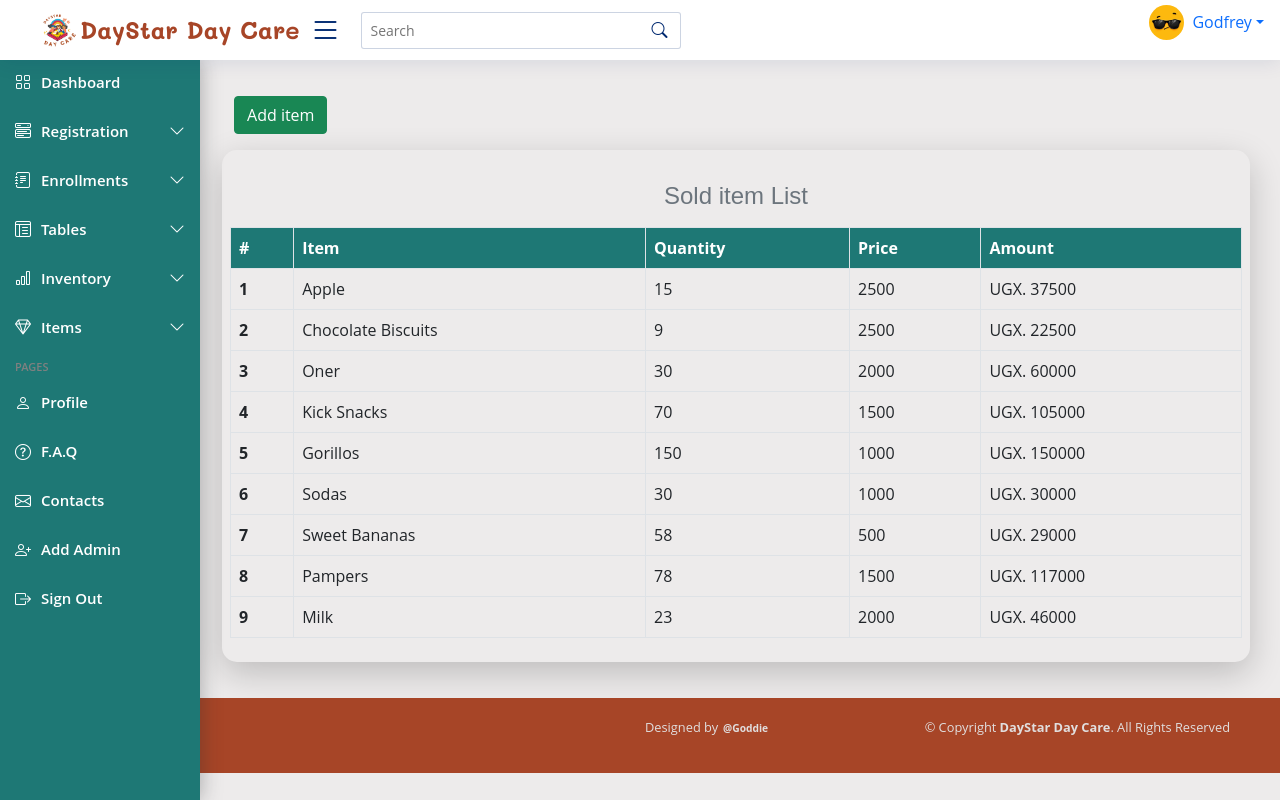
After one commit to Goddie-Owiny/final_dayCare, a Django app: page /supply/ in a window 1280 px wide. The commit adds this page. Run offline with Django 5.2, Linux system fonts and the light colour scheme; a user stored in the database is signed in; some libraries are stand-ins or nearby versions.

Commit message:
Added the supply form, its style, model and styled the landing page

```diff
--- a/dayStar/dayStar/settings.py
+++ b/dayStar/dayStar/settings.py
@@ -119,8 +119,10 @@ USE_TZ = True
 # Static files (CSS, JavaScript, Images)
 # https://docs.djangoproject.com/en/5.0/howto/static-files/
 
-STATIC_URL = 'static/'
-print([os.path.join(BASE_DIR, 'dayStarApp/static')])
+STATIC_URL = '/static/'
+STATICFILES_DIRS = (
+    os.path.join(BASE_DIR, "static"),
+)
 
 # Default primary key field type
 # https://docs.djangoproject.com/en/5.0/ref/settings/#default-auto-field
--- a/dayStar/dayStarApp/admin.py
+++ b/dayStar/dayStarApp/admin.py
@@ -5,3 +5,4 @@ from .models import *
 admin.site.register(Period)
 admin.site.register(Baby)
 admin.site.register(Sitter)
+admin.site.register(Sale)
--- a/dayStar/dayStarApp/forms.py
+++ b/dayStar/dayStarApp/forms.py
@@ -13,3 +13,9 @@ class Baby_regForm(ModelForm):
     class Meta:
         model = Baby
         fields = '__all__'
+
+
+class Sales_regForm(ModelForm):
+    class Meta:
+        model = Sale
+        fields = '__all__'
--- a/dayStar/dayStarApp/models.py
+++ b/dayStar/dayStarApp/models.py
@@ -31,3 +31,9 @@ class Baby(models.Model):
     baby_Number = models.IntegerField()
     baby_Bringer = models.CharField(max_length=100)
     parent_Name = models.CharField(max_length=100)
+
+class Sale(models.Model):
+    item = models.CharField(max_length=255, null=True, blank=False)
+    unit_price = models.IntegerField(null=True, blank=False)
+    quantity_sold = models.IntegerField(null=True, default=0, blank=False)
+    amount = models.IntegerField(null=True, blank=True, default=0)
--- a/dayStar/dayStarApp/templates/dayStarApp/base.html
+++ b/dayStar/dayStarApp/templates/dayStarApp/base.html
@@ -183,12 +183,18 @@ rel="stylesheet"
                 <i class="bi bi-bar-chart"></i><span>Inventory</span><i class="bi bi-chevron-down ms-auto"></i>
                 </a>
                 <ul id="charts-nav" class="nav-content collapse " data-bs-parent="#sidebar-nav">
-                <li>
-                    <a href="#">
-                    <i class="bi bi-circle"></i><span>Transactions</span>
-                    </a>
-                </li>
+                  <li>
+                      <a href="#">
+                      <i class="bi bi-circle"></i><span>Payments</span>
+                      </a>
+                  </li>
+                  <li>
+                      <a href="/supply/">
+                      <i class="bi bi-circle"></i><span>Sales</span>
+                      </a>
+                  </li>
                 </ul>
+
             </li><!-- End Charts Nav -->
 
             <li class="nav-item">
--- a/dayStar/dayStarApp/templates/dayStarApp/landing.html
+++ b/dayStar/dayStarApp/templates/dayStarApp/landing.html
@@ -101,9 +101,8 @@
 
       <div id="centered">
         <a href="login/"><button class="btn btn-light login">Login</button></a>
-        <a href="#"
-          ><button class="btn btn-danger signUp">Sign up</button></a
-        >
+        <a href="#"><button class="btn btn-danger signUp">Sign up</button></a>
+      </div>
     </div>
 
     <div class="container bg-white mt-3">
@@ -144,7 +143,6 @@
         </div>
       </div>
     </div>
-    </div>
     <script src="https://cdnjs.cloudflare.com/ajax/libs/popper.js/2.9.2/umd/popper.min.js"></script>
     <script src="https://cdnjs.cloudflare.com/ajax/libs/twitter-bootstrap/5.1.0/js/bootstrap.min.js"></script>
   </body>
--- /dev/null
+++ b/dayStar/dayStarApp/templates/dayStarApp/supply.html
@@ -0,0 +1,147 @@
+{% extends 'dayStarApp/base.html' %} {% load crispy_forms_tags %} {% load static %}
+
+
+{% block content %}
+<main class="main" id="main">
+<div class="container">
+    <!-- Add item Model -->
+    <button
+    type="button" class="btn btn-success mt-3" data-bs-toggle="modal" data-bs-target="#staticBackdrop"
+    >
+      Add item
+    </button>
+    <div
+        class="modal fade"
+        id="staticBackdrop"
+        tabindex="-1"
+        aria-labelledby="staticBackdropLabel"
+        data-bs-keyboard="false"
+        data-bs-backdrop="static"
+        aria-hidden="true">
+
+        <div class="modal-dialog">
+          <div class="modal-content">
+            <div class="modal-header">
+              <h5 class="modal-title text-center" id="exampleModalLabel">Add Sold items</h5>
+              <button
+                type="button"
+                class="btn-close"
+                data-bs-dismiss="modal"
+                aria-label="Close"
+              ></button>
+            </div>
+            <div class="modal-body">
+              <form action="" method="POST">
+                {% if message == None %}
+                  <div class="alert alert-success" role="alert">
+                    {{ message }}
+                  </div>
+                {% else %}
+                  <div class="alert alert-danger" role="alert">
+                    {{ message }}
+                  </div>
+                {% endif %}
+                {% csrf_token %}
+                {{ addSalesForm|crispy }}
+                <button class="btn btn-primary">Add</button>
+              </form>
+            </div>
+            <div class="modal-footer">
+              <button
+              type="button"
+              class="btn btn-danger"
+              data-bs-dismiss="modal"
+              >
+              Cancel
+            </button>
+          </div>
+        </div>
+      </div>
+      </div>
+      </div>
+    <!-- add item modal end -->
+
+    <!-- item table -->
+    <div class="col-lg-12 col-md-12 sitter-table mt-3 p-2">
+      <table class="table table-bordered table-stripped mt-3">
+        <caption class="caption-top text-center"><h4>Sold item List</h4></caption>
+        <thead>
+          <tr>
+            <th scope="col">#</th>
+            <th scope="col">Item</th>
+            <th scope="col">Quantity</th>
+            <th scope="col">Price</th>
+            <th scope="col">Amount</th>
+          </tr>
+        </thead>
+        <tbody>
+          <tr>
+            <th scope="row">1</th>
+            <td>Apple</td>
+            <td>15</td>
+            <td>2500</td>
+            <td>UGX. 37500</td>
+          </tr>
+          <tr>
+            <th scope="row">2</th>
+            <td>Chocolate Biscuits</td>
+            <td>9</td>
+            <td>2500</td>
+            <td>UGX. 22500</td>
+          </tr>
+          <tr>
+            <th scope="row">3</th>
+            <td>Oner</td>
+            <td>30</td>
+            <td>2000</td>
+            <td>UGX. 60000</td>
+          </tr>
+          <tr>
+            <th scope="row">4</th>
+            <td>Kick Snacks</td>
+            <td>70</td>
+            <td>1500</td>
+            <td>UGX. 105000</td>
+          </tr>
+          <tr>
+            <th scope="row">5</th>
+            <td>Gorillos</td>
+            <td>150</td>
+            <td>1000</td>
+            <td>UGX. 150000</td>
+          </tr>
+          <tr>
+            <th scope="row">6</th>
+            <td>Sodas</td>
+            <td>30</td>
+            <td>1000</td>
+            <td>UGX. 30000</td>
+          </tr>
+          <tr>
+            <th scope="row">7</th>
+            <td>Sweet Bananas</td>
+            <td>58</td>
+            <td>500</td>
+            <td>UGX. 29000</td>
+          </tr>
+          <tr>
+            <th scope="row">8</th>
+            <td>Pampers</td>
+            <td>78</td>
+            <td>1500</td>
+            <td>UGX. 117000</td>
+          </tr>
+          <tr>
+            <th scope="row">9</th>
+            <td>Milk</td>
+            <td>23</td>
+            <td>2000</td>
+            <td>UGX. 46000</td>
+          </tr>
+        </tbody>
+      </table>
+    </div>
+  </div>
+</main>
+
+{% endblock %}
--- a/dayStar/dayStarApp/urls.py
+++ b/dayStar/dayStarApp/urls.py
@@ -8,5 +8,7 @@ urlpatterns = [
     path('home/', views.index, name='index'),
     path('sitter/', views.sitter, name='sitter'),
     path('baby/', views.baby, name='baby'),
+    path('supply/', views.supply, name='supply'),
+
     path("login/", auth_views.LoginView.as_view(template_name='dayStarApp/login.html')),
 ]
--- a/dayStar/dayStarApp/views.py
+++ b/dayStar/dayStarApp/views.py
@@ -32,7 +32,7 @@ def sitter(request):
             newSitter = addSitterForm.save(commit = False)
             newSitter.save()
 
-    message = "Sitter Added Successfully!"
+        message = "Sitter Added Successfully!"
 
     return render(request, 'dayStarApp/sitter_reg.html', {'addSitterForm': addSitterForm, 'message': message})
 
@@ -41,3 +41,19 @@ def baby(request):
     addBabyForm = Baby_regForm()
 
     return render(request, 'dayStarApp/baby_reg.html', {'addBabyForm': addBabyForm})
+
+@login_required
+def supply(request):
+    addSalesForm = Sales_regForm(request.POST)
+
+    message = ""
+    if request.method == 'POST':
+        if addSalesForm.is_valid():
+            message = "Sold item Added Successfully!"
+        else:
+            message = "Add a correct Item"
+        newSalesItem = addSalesForm.save(commit = False)
+        newSalesItem.save()
+
+
+    return render(request, 'dayStarApp/supply.html', {'addSalesForm': addSalesForm, 'message': message})
```
Also changed, not shown: dayStar/dayStarApp/templates/dayStarApp/index.html (+0 -41 lines), dayStar/dayStarApp/migrations/0009_sales_delete_payment.py (added), dayStar/dayStarApp/migrations/0010_sale_delete_sales.py (added), dayStar/dayStarApp/migrations/0011_sale_amount.py (added), dayStar/dayStarApp/migrations/0012_alter_sale_quantity_sold.py (added), dayStar/db.sqlite3. Lines whose indentation alone changed are shown as unchanged.
